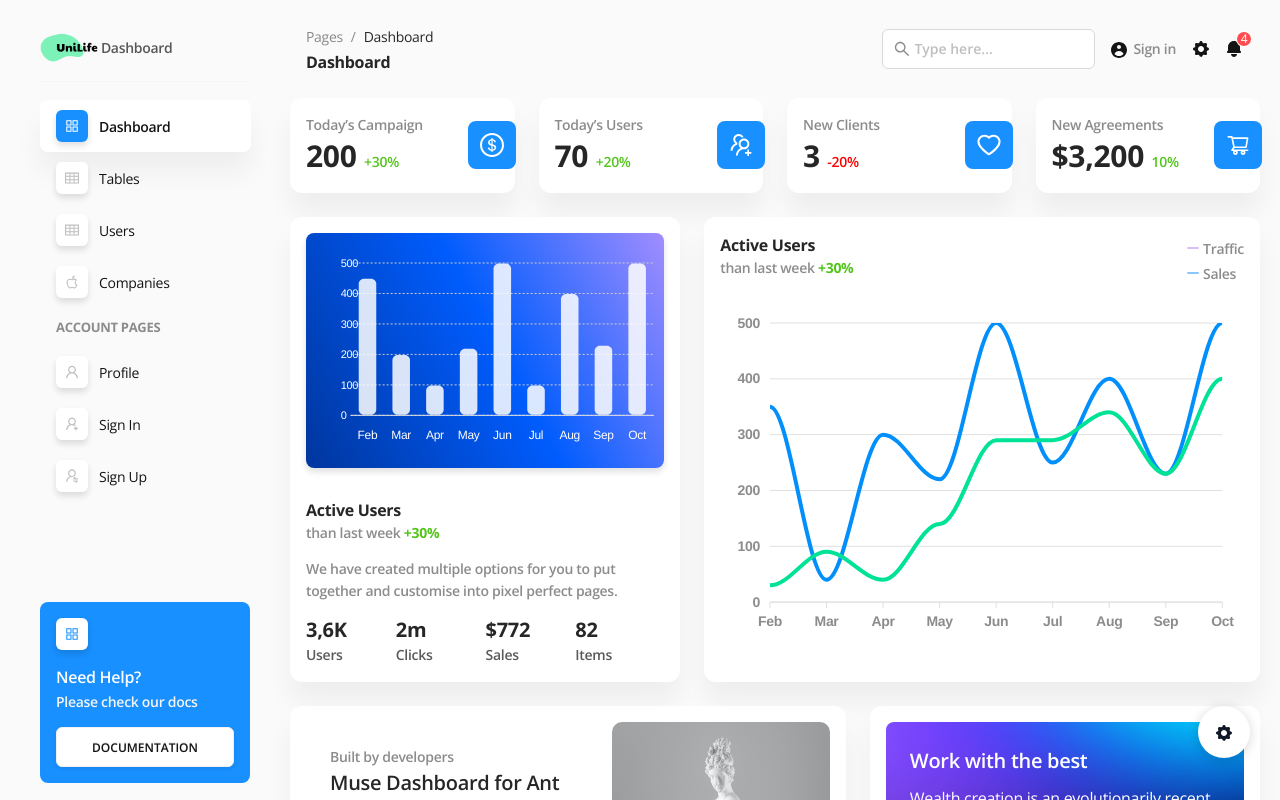
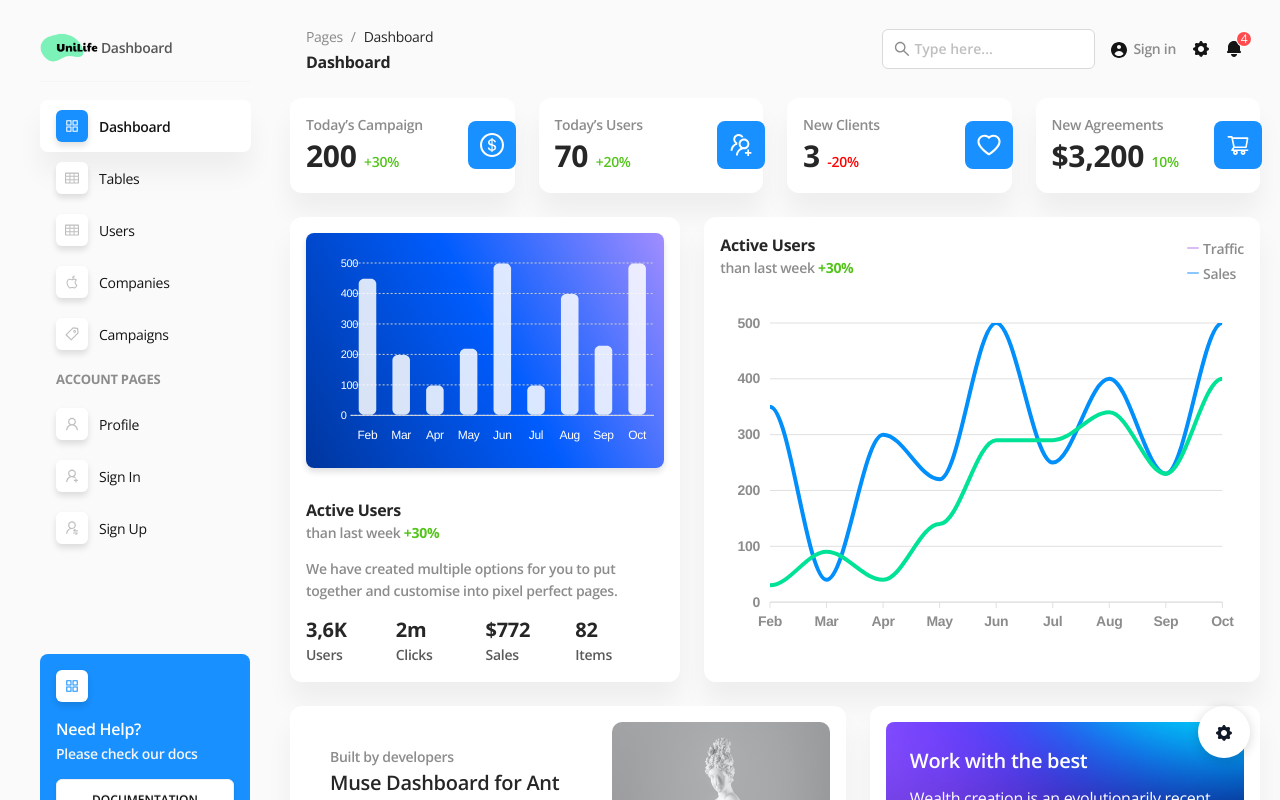
Before and after one commit to alperyesilyurt/student-campaign-app-admin-dashboard, a React (Create React App) app: page /dashboard in a window 1280 px wide. Shown: the top 800 px of the page. Built offline with nearby package versions, Linux system fonts and the light colour scheme.

Commit message:
add service

```diff
--- a/package.json
+++ b/package.json
@@ -4,6 +4,7 @@
   "private": true,
   "dependencies": {
     "@ant-design/icons": "^4.6.2",
+    "@tanstack/react-query": "^4.15.1",
     "@testing-library/jest-dom": "^5.14.1",
     "@testing-library/react": "^11.2.7",
     "@testing-library/user-event": "^12.8.3",
--- a/src/App.js
+++ b/src/App.js
@@ -10,10 +10,15 @@ import "antd/dist/antd.css";
 import "./assets/styles/main.css";
 import "./assets/styles/responsive.css";
 import Users from "./pages/Users";
+import Campaigns from "./pages/Campaigns";
+import { QueryClient, QueryClientProvider } from "@tanstack/react-query";
+
+const queryClient = new QueryClient();
 
 function App() {
   return (
     <div className="App">
+      <QueryClientProvider client={queryClient}>
         <Switch>
           <Route path="/sign-up" exact component={SignUp} />
           <Route path="/sign-in" exact component={SignIn} />
@@ -21,11 +26,13 @@ function App() {
             <Route exact path="/dashboard" component={Home} />
             <Route exact path="/tables" component={Tables} />
             <Route exact path="/companies" component={Companies} />
+            <Route exact path="/campaigns" component={Campaigns} />
             <Route exact path="/profile" component={Profile} />
             <Route exact path="/users" component={Users} />
             <Redirect from="*" to="/dashboard" />
           </Main>
         </Switch>
+      </QueryClientProvider>
     </div>
   );
 }
--- a/src/common/hooks/campaigns/use-get-campaign.js
+++ b/src/common/hooks/campaigns/use-get-campaign.js
@@ -1,12 +1,10 @@
-import { Campaign } from "@/components/CampaignCard";
 import { useQuery } from "@tanstack/react-query";
-import { services } from "@/common/services/services";
 
 export const useGetCampaignByID = (id) => {
   const getSingleCampaigns = useQuery(
     ["getSingleCampaign"],
     () => {
-      return services.getCampaignByID(id);
+      return ServiceWorkerRegistration.getCampaignByID(id);
     },
     {
       select: (data) => data,
--- a/src/common/hooks/campaigns/use-get-campaigns.js
+++ b/src/common/hooks/campaigns/use-get-campaigns.js
@@ -1,6 +1,5 @@
-import { Campaign } from "@/components/CampaignCard";
 import { useQuery } from "@tanstack/react-query";
-import { services } from "@/common/services/services";
+import { services } from "../../services/services";
 
 export const useGetAllCampaigns = () => {
   const getAllCampaigns = useQuery(
--- a/src/components/layout/Sidenav.js
+++ b/src/components/layout/Sidenav.js
@@ -5,6 +5,7 @@ import {
   UserOutlined,
   UserSwitchOutlined,
   AppleOutlined,
+  TagOutlined,
 } from "@ant-design/icons";
 import { Menu, Button } from "antd";
 import { NavLink, useLocation } from "react-router-dom";
@@ -52,6 +53,14 @@ function Sidenav({ color }) {
               <AppleOutlined />
             </span>
             <span className="label">Companies</span>
+          </NavLink>
+        </Menu.Item>
+        <Menu.Item key="4">
+          <NavLink to="/campaigns">
+            <span className="icon">
+            <TagOutlined />
+            </span>
+            <span className="label">Campaigns</span>
           </NavLink>
         </Menu.Item>
         <Menu.Item className="menu-item-header" key="5">
--- /dev/null
+++ b/src/pages/Campaigns.js
@@ -0,0 +1,13 @@
+import { useGetAllCampaigns } from "../common/hooks/campaigns";
+
+function Campaigns() {
+  const campaigns = useGetAllCampaigns();
+  console.log(campaigns);
+  return (
+    <>
+      {campaigns.isFetched && console.log("campanign :: ", campaigns.data.data)}
+    </>
+  );
+}
+
+export default Campaigns;
```
Also changed, not shown: 1 other file (tests, documents, lock files or other folders). Lines whose indentation alone changed are shown as unchanged.
